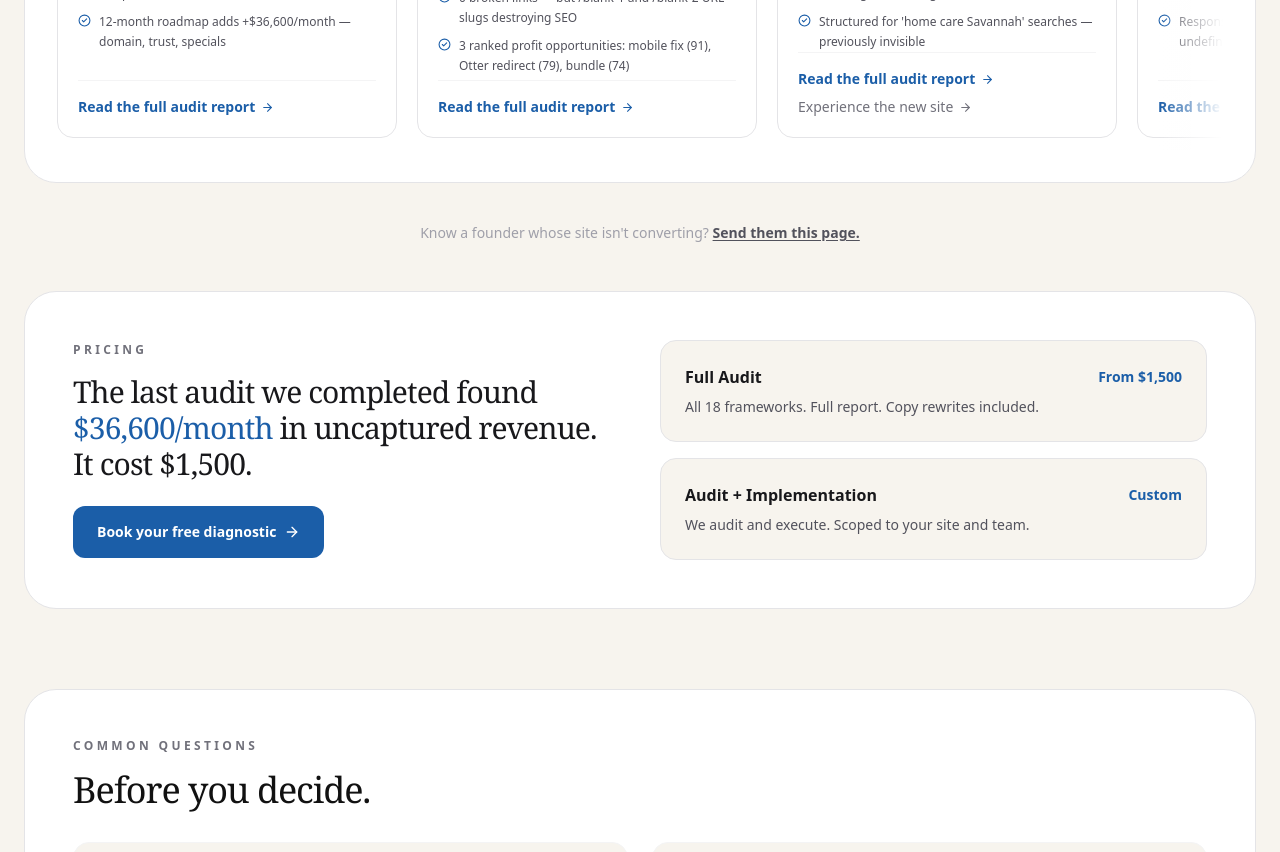
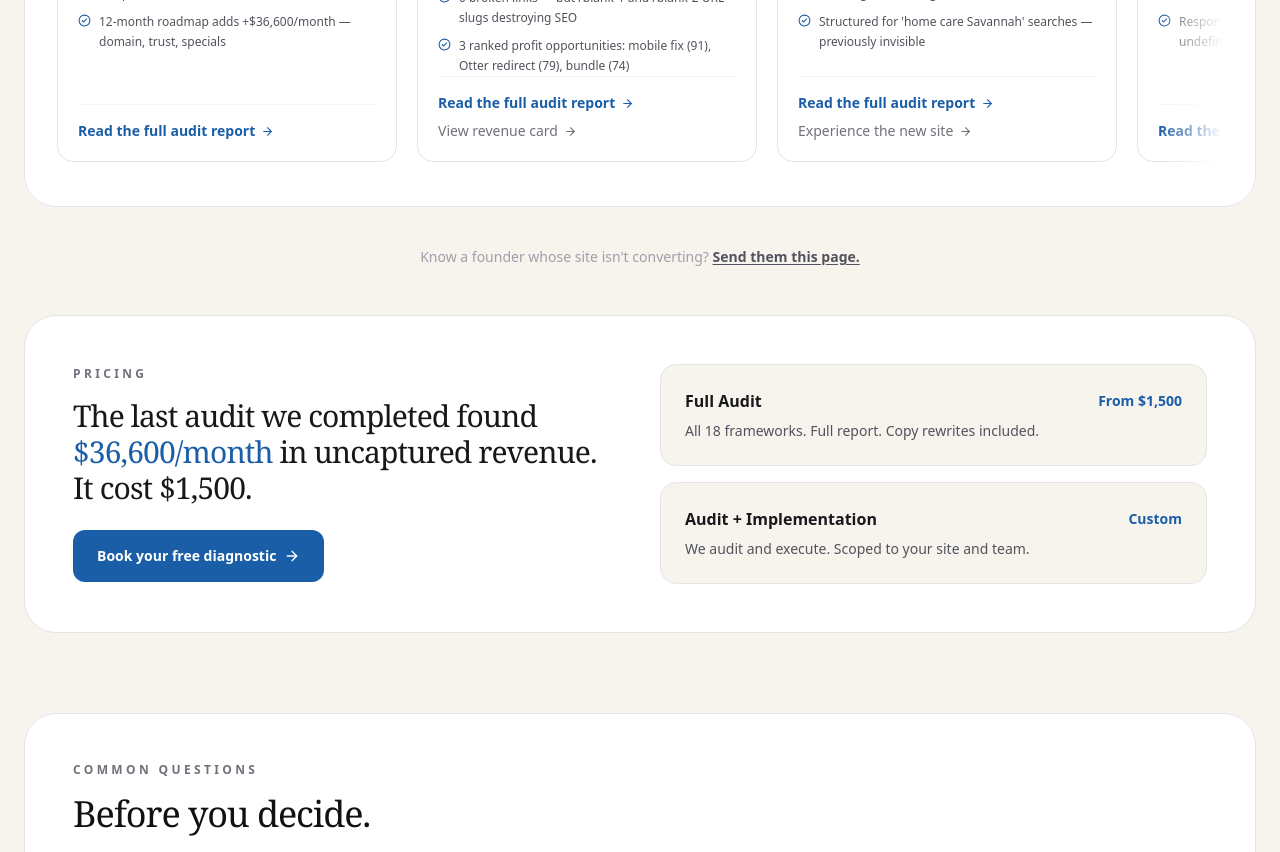
Before and after one commit to elliyeen/elliyeen-get-started, a Next.js app: page / in a window 1280 px wide. Shown: the part 3240-4092 px from the top of the page. Built offline with nearby package versions, Linux system fonts and the light colour scheme.

Commit message:
Add revenue card link to So Halal Soul Food case card on homepage

```diff
--- a/components/CasesCarousel.tsx
+++ b/components/CasesCarousel.tsx
@@ -37,8 +37,8 @@ const ALL_CASES = [
     imageAlt: "So Halal Soul Food — Stone Mountain, GA",
     href: "/reports/sohalal",
     reportLabel: "Read the full audit report",
-    secondaryHref: "",
-    secondaryLabel: "",
+    secondaryHref: "/revenue_card/so-halal-soul-food",
+    secondaryLabel: "View revenue card",
   },
   {
     industry: "Home Care",
```
